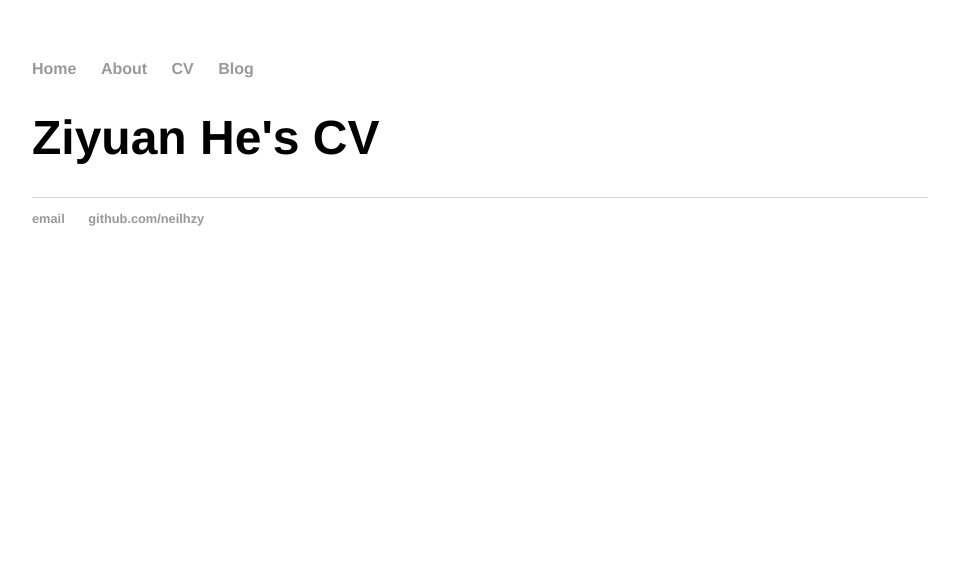
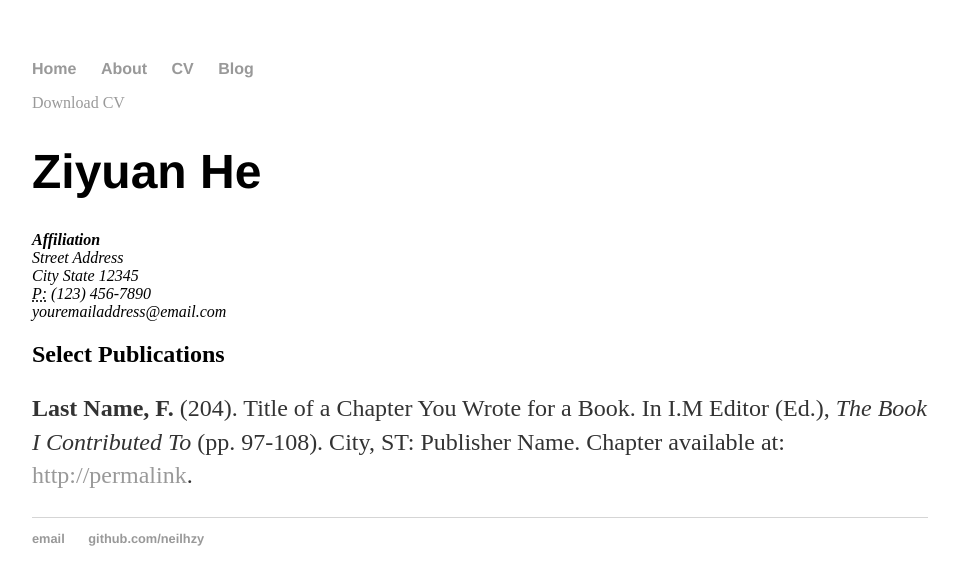
Before and after one commit to Neilhzy/neilhzy.github.io, a Jekyll site: the page built from CV/index.html, in a window 1280 px wide. Shown: the top 585 px of the page, without its empty margins (160-1119 px from the left). Built offline with Jekyll 4.4.1, drawn with Linux system fonts in a browser that asks for light colours.

Commit message:
add CV index

```diff
--- a/CV/index.html
+++ b/CV/index.html
@@ -1,8 +1,22 @@
 ---
 layout: default
-title: Ziyuan He's CV
+title: CV of Ziyuan He
 ---
-<h1>{{ page.title }}</h1>
-<ul class="resume">
 
-</ul>
+	<div class="cv">
+		<a href="#" class="download" title="Download CV as PDF">Download CV</a>
+					<h1>Ziyuan He</h1>
+					<address>
+					<strong>Affiliation</strong><br>
+					Street Address<br>
+					City State 12345<br>
+					<abbr title="phone">P:</abbr> (123) 456-7890<br>
+					<span class="obfuscate">youremailaddress@email.com</span>
+					</address>
+
+					<h2>Select Publications</h2>
+
+					<p><strong>Last Name, F.</strong> (204). Title of a Chapter You Wrote for a Book. In I.M Editor (Ed.), <em>The Book I Contributed To</em> (pp. 97-108). City, ST: Publisher Name. Chapter available at: <a href="#">http://permalink</a>.
+
+
+	</div>
```
Also changed, not shown: _layouts/resume.html (added, +243 -0 lines).
